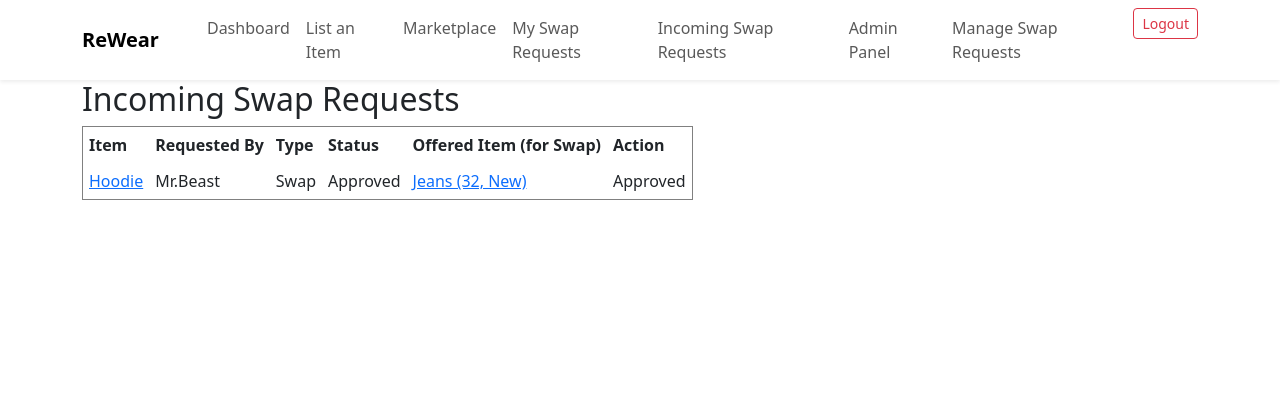
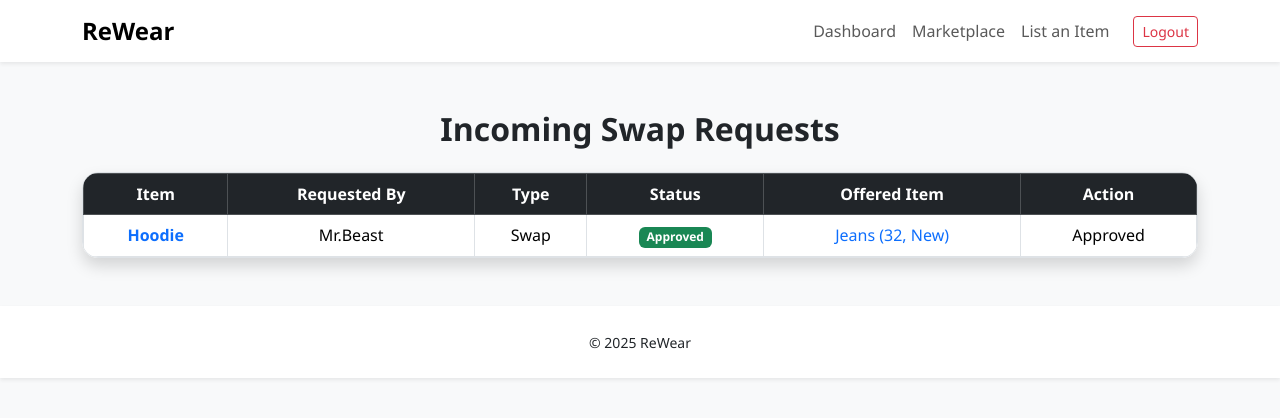
Before and after one commit to Coder-Jay00/Rewear, a Flask app: page /incoming_swap_requests in a window 1280 px wide. Shown: the top 418 px of the page. Run offline with Flask 3, Linux system fonts and the light colour scheme; a user stored in the database is signed in; data comes from the database, SQL or seed files in the repository.

Commit message:
Initial commit

```diff
--- a/templates/incoming_swap_requests.html
+++ b/templates/incoming_swap_requests.html
@@ -1,68 +1,122 @@
-{% extends "base.html" %}
-{% block content %}
-<h2>Incoming Swap Requests</h2>
-<table border="1" cellpadding="6" cellspacing="0">
+<!DOCTYPE html>
+<html lang="en">
+<head>
+  <meta charset="UTF-8">
+  <title>ReWear - Incoming Swap Requests</title>
+  <meta name="viewport" content="width=device-width, initial-scale=1">
+  <link href="https://cdn.jsdelivr.net/npm/bootstrap@5.3.3/dist/css/bootstrap.min.css" rel="stylesheet">
+  <link rel="stylesheet" href="{{ url_for('static', filename='css/style.css') }}">
+</head>
+<body>
+
+<!-- Navbar (Dashboard style) -->
+<nav class="navbar navbar-expand-lg navbar-light bg-white shadow-sm">
+  <div class="container">
+    <a class="navbar-brand" href="{{ url_for('index') }}">ReWear</a>
+    <button class="navbar-toggler" type="button" data-bs-toggle="collapse" data-bs-target="#navbarNav">
+      <span class="navbar-toggler-icon"></span>
+    </button>
+    <div class="collapse navbar-collapse" id="navbarNav">
+      <ul class="navbar-nav ms-auto align-items-center">
+        <li class="nav-item"><a class="nav-link" href="{{ url_for('dashboard') }}">Dashboard</a></li>
+        <li class="nav-item"><a class="nav-link" href="{{ url_for('marketplace') }}">Marketplace</a></li>
+        <li class="nav-item"><a class="nav-link" href="{{ url_for('add_item') }}">List an Item</a></li>
+        <li class="nav-item ms-3">
+          <a href="{{ url_for('logout') }}" class="btn btn-outline-danger btn-sm">Logout</a>
+        </li>
+      </ul>
+    </div>
+  </div>
+</nav>
+
+<!-- Content -->
+<div class="container mt-5">
+    <h2 class="mb-4 text-center fw-bold">Incoming Swap Requests</h2>
+
+    {% if swap_requests %}
+    <div class="table-responsive shadow rounded-4 border">
+        <table class="table table-hover table-bordered align-middle mb-0">
+            <thead class="table-dark text-center">
                 <tr>
                     <th>Item</th>
                     <th>Requested By</th>
                     <th>Type</th>
                     <th>Status</th>
-        <th>Offered Item (for Swap)</th>
+                    <th>Offered Item</th>
                     <th>Action</th>
                 </tr>
+            </thead>
+            <tbody class="text-center">
                 {% for req in swap_requests %}
                 <tr>
                     <td>
                         {% if items[req.item_id] %}
-                <a href="{{ url_for('item_detail', item_id=items[req.item_id].id) }}">
+                            <a href="{{ url_for('item_detail', item_id=items[req.item_id].id) }}" class="text-decoration-none fw-semibold">
                                 {{ items[req.item_id].title }}
                             </a>
                         {% else %}
-                [Requested item not found]
+                            <span class="text-muted">[Requested item not found]</span>
                         {% endif %}
                     </td>
                     <td>
                         {% if requesters[req.requester_id] %}
                             {{ requesters[req.requester_id].name or requesters[req.requester_id].email }}
                         {% else %}
-                [User not found]
+                            <span class="text-muted">[User not found]</span>
                         {% endif %}
                     </td>
                     <td>{{ req.type|capitalize }}</td>
-        <td>{{ req.status|capitalize }}</td>
+                    <td>
+                        <span class="badge bg-{{ 'secondary' if req.status == 'pending' else 'success' if req.status == 'approved' else 'danger' }}">
+                            {{ req.status|capitalize }}
+                        </span>
+                    </td>
                     <td>
                         {% if req.type == 'swap' %}
                             {% if req.offered_item_id %}
                                 {% set offered_item = items.get(req.offered_item_id) %}
                                 {% if offered_item %}
-                        <a href="{{ url_for('item_detail', item_id=offered_item.id) }}">
+                                    <a href="{{ url_for('item_detail', item_id=offered_item.id) }}" class="text-decoration-none">
                                         {{ offered_item.title }} ({{ offered_item.size }}, {{ offered_item.condition }})
                                     </a>
                                 {% else %}
-                        [Offered item not found]
+                                    <span class="text-muted">[Offered item not found]</span>
                                 {% endif %}
                             {% else %}
-                    [No item offered]
+                                <span class="text-muted">[No item offered]</span>
                             {% endif %}
                         {% else %}
-                [Not applicable]
+                            <span class="text-muted">[Not applicable]</span>
                         {% endif %}
                     </td>
                     <td>
                         {% if req.status == 'pending' %}
-                <form method="post" action="{{ url_for('handle_swap_request_action', swap_id=req.id) }}" style="display:inline;">
-                    <button type="submit" name="action" value="approve">Approve</button>
-                    <button type="submit" name="action" value="reject">Reject</button>
+                        <form method="post" action="{{ url_for('handle_swap_request_action', swap_id=req.id) }}" class="d-flex gap-2 justify-content-center">
+                            <button type="submit" name="action" value="approve" class="btn btn-success btn-sm rounded-pill px-3">Approve</button>
+                            <button type="submit" name="action" value="reject" class="btn btn-danger btn-sm rounded-pill px-3">Reject</button>
                         </form>
                         {% else %}
-                {{ req.status|capitalize }}
+                        <span class="fw-medium">{{ req.status|capitalize }}</span>
                         {% endif %}
                     </td>
                 </tr>
                 {% endfor %}
+            </tbody>
         </table>
+    </div>
+    {% else %}
+    <div class="alert alert-info text-center mt-4">
+        You have not received any swap or buy requests yet.
+    </div>
+    {% endif %}
+</div>
 
-{% if not swap_requests %}
-<p>You have not received any swap or buy requests yet.</p>
-{% endif %}
-{% endblock %}
+<!-- Footer -->
+<footer class="text-center p-4 bg-white shadow-sm mt-5">
+  <small>&copy; 2025 ReWear</small>
+</footer>
+
+<script src="https://cdn.jsdelivr.net/npm/bootstrap@5.3.3/dist/js/bootstrap.bundle.min.js"></script>
+<script src="{{ url_for('static', filename='js/main.js') }}"></script>
+</body>
+</html>
```
Also changed, not shown: templates/admin_swap_requests.html (+0 -21 lines), uploads/Tshirt.jpg (added), uploads/bmw_M4.png (added), uploads/venom_taking_over_spider_man.jpg (added). Lines whose indentation alone changed are shown as unchanged.
